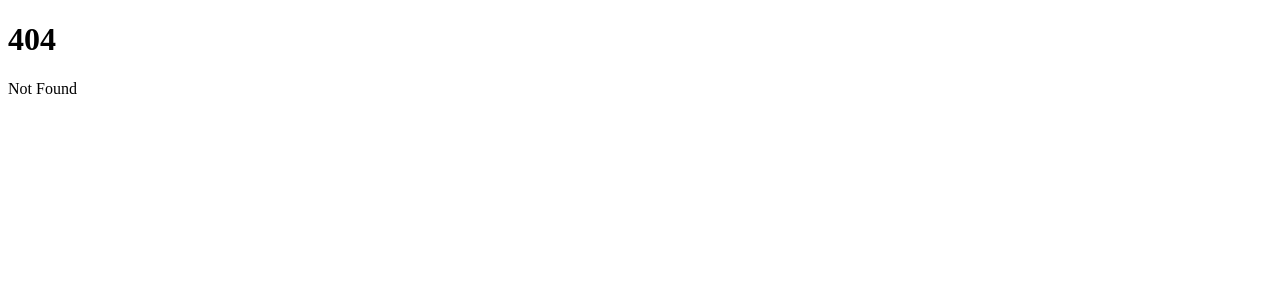
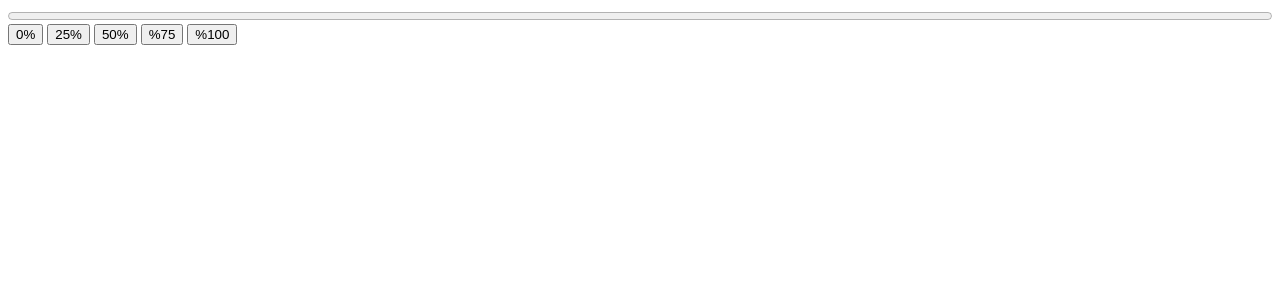
Before and after one commit to sternix/svelte5-examples, a SvelteKit app in the folder temeller/: page /tweens in a window 1280 px wide. Before the commit this address had no page. Shown: the top 300 px of the page. Built offline with nearby package versions, Linux system fonts and the light colour scheme.

Commit message:
tweens projesi eklendi

```diff
--- a/temeller/src/routes/+page.svelte
+++ b/temeller/src/routes/+page.svelte
@@ -5,4 +5,5 @@
     <a href="./clock">Saat</a>
     <a href="./flight">Flight Booker</a>
     <a href="./hackernews">Hackernews</a>
+    <a href="./tweens">Tweened</a>
 </nav>
--- /dev/null
+++ b/temeller/src/routes/tweens/+page.svelte
@@ -0,0 +1,27 @@
+<script>
+    import { tweened } from "svelte/motion";
+    import { cubicOut /*, elasticOut */ } from "svelte/easing";
+
+    // bir store olarak dönüyor
+    const progress = tweened(0, {
+        duration: 1000,
+        //easing: elasticOut,
+        // elasticOut, cubicOut vs gibi easing fonksiyonları kullanılabilir
+        easing: cubicOut,
+    });
+</script>
+
+<progress value={$progress}></progress>
+
+<button onclick={() => progress.set(0)}> 0% </button>
+<button onclick={() => progress.set(0.25)}> 25% </button>
+<button onclick={() => progress.set(0.5)}> 50% </button>
+<button onclick={() => progress.set(0.75)}> %75 </button>
+<button onclick={() => progress.set(1)}> %100 </button>
+
+<style>
+    progress {
+        display: block;
+        width: 100%;
+    }
+</style>
```
